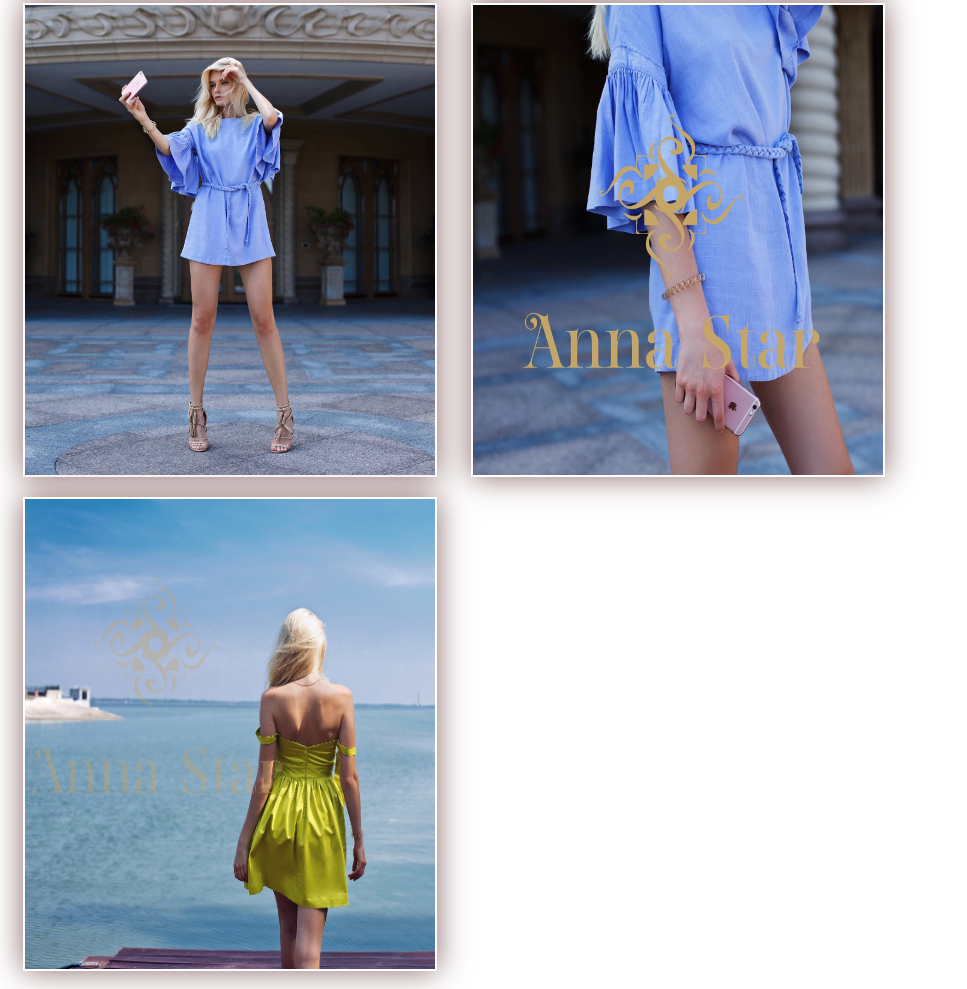
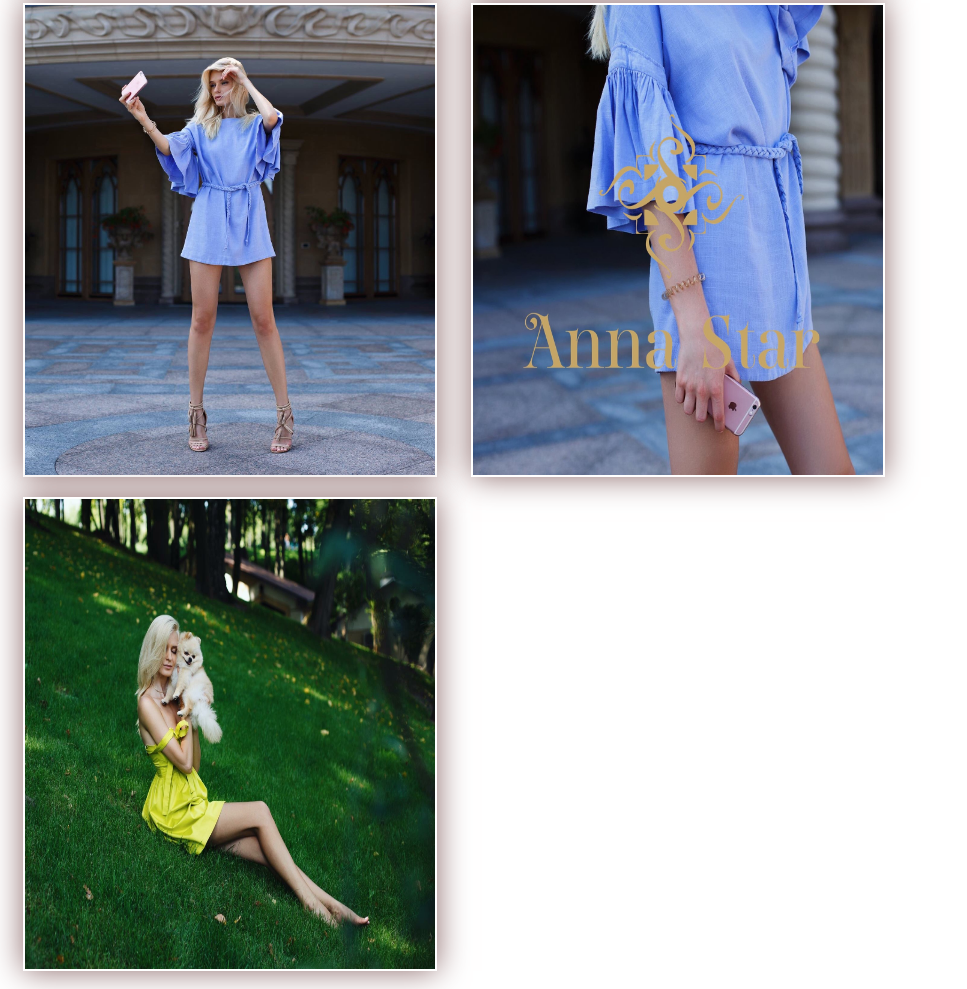
Before and after one commit to AnnaStarr/AnnaStarr.github.io, a plain HTML site: page lightdress.html in a window 1280 px wide. Shown: the part 1497-2486 px from the top of the page, without its empty margins (0-967 px from the left). Drawn offline with Linux system fonts and the light colour scheme.

Commit message:
Update lightdress.html

```diff
--- a/lightdress.html
+++ b/lightdress.html
@@ -25,7 +25,7 @@
 	<img class="img-responsive" src="images/gallery/lemon.jpeg" hspace = "15" vspace = "10" align = "center" no-repeat;" alt="">
 	<img class="img-responsive" src="images/gallery/bluedress.jpeg" hspace = "15" vspace = "10" align = "center" no-repeat;" alt="">
         <img class="img-responsive" src="images/gallery/blue2.jpeg" hspace = "15" vspace = "10" align = "center" no-repeat;" alt="">
-	 <img class="img-responsive" src="images/gallery/lemon.jpeg" hspace = "15" vspace = "10" align = "center" no-repeat;" alt="">
+	 <img class="img-responsive" src="images/gallery/lemon3.jpeg" hspace = "15" vspace = "10" align = "center" no-repeat;" alt="">
 
 
 
```
